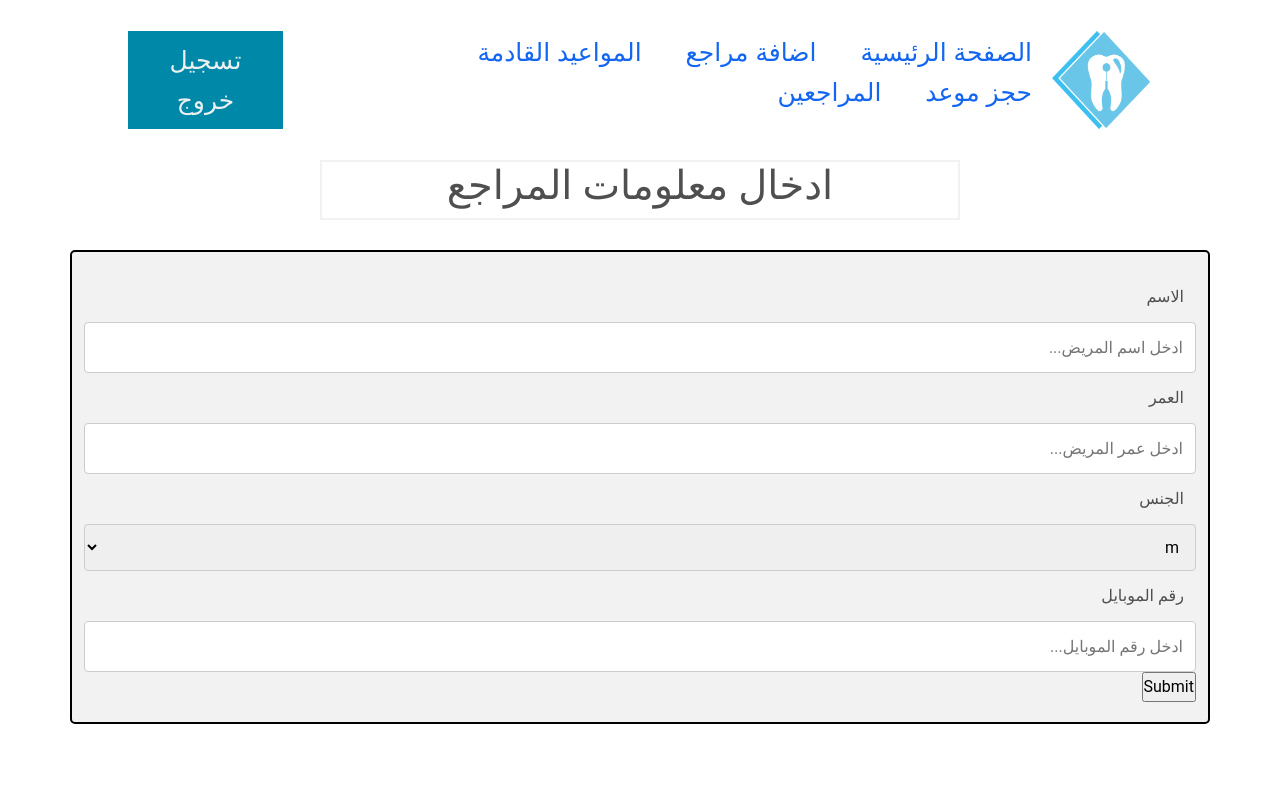
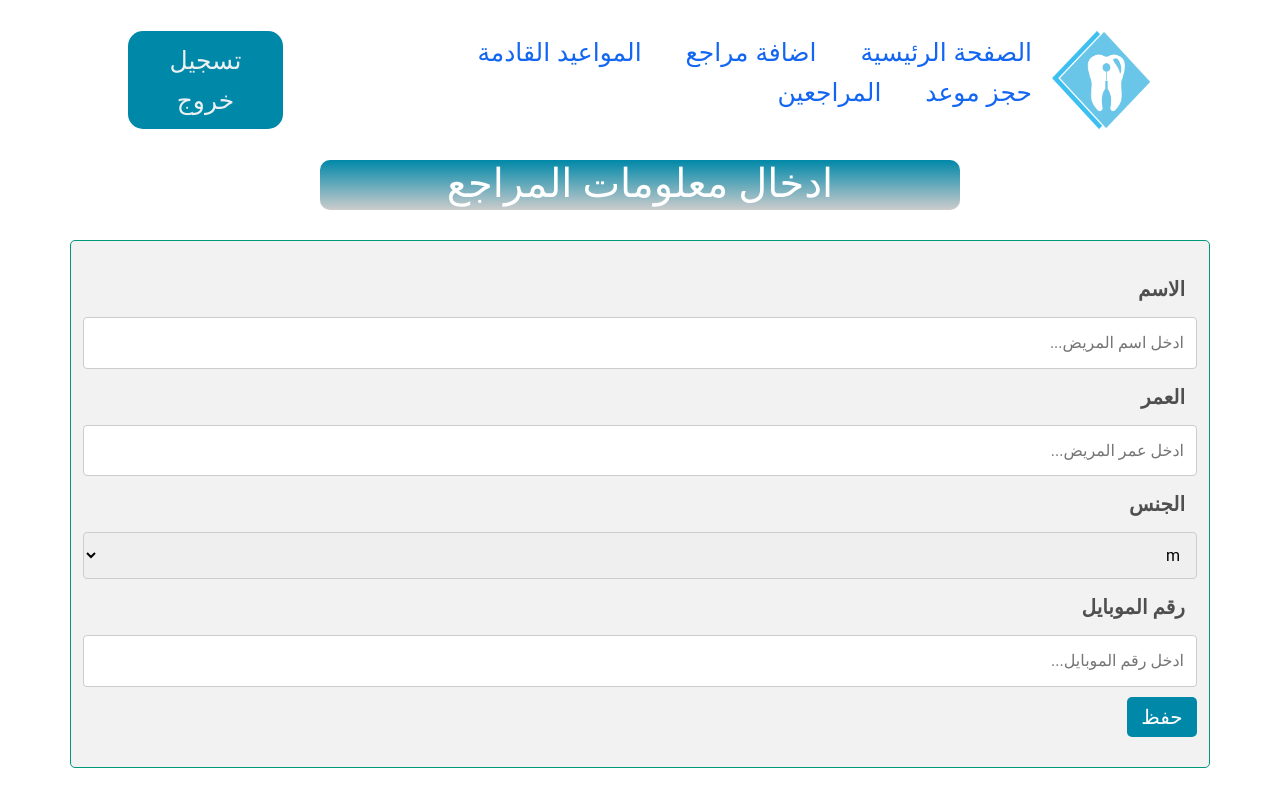
Before and after one commit to ahmedalhakeem/denteeth, a Django app: page /add_patient in a window 1280 px wide. Run offline with Django 3.2, Linux system fonts and the light colour scheme; a user stored in the database is signed in; some libraries are stand-ins or nearby versions.

Commit message:
finish styling

```diff
--- a/dentist/static/dentist/index.css
+++ b/dentist/static/dentist/index.css
@@ -37,7 +37,7 @@ button{
     padding: 9px 25px;
     background-color: rgba(0, 136, 169, 1);
     border: none;
-    border-radius: 100px;
+    /* border-radius: 100px; */
     cursor: pointer;
     transition: all 0.3s ease 0s;
 }
@@ -45,51 +45,10 @@ button:hover{
     background-color: rgba(0, 136, 169, 0.8);
 
 }
+.cta button{
+    border-radius: 15px;
+}
 
-
-
-/* form{
-    border: 3px solid #f1f1f1;
-}
-input[type=text], input[type=password]{
-    width: 100%;
-    padding: 12px 20px;
-    margin: 8px 0;
-    display: inline-block;
-    border: 1px solid #ccc;
-    box-sizing: border-box;
-}
-input[type=submit]{
-    background-color: #4caf50;
-    color: white;
-    padding: 14px 20px;
-    margin: 8px 0;
-    border: none;
-    cursor: pointer;
-    width: 100%;
-}
-input[type=submit]:hover{
-    opacity: 0.8;
-}
-.imagcontainer{
-    text-align: center;
-    margin: 24px 0 12px 0;
-}
-img.avatar{
-    width: 20%;
-    border-radius: 50%;
-}
-#apptitle{
-    background-color: #4287f5;
-    width: 100%;
-    height: 80px;
-}
-#apptitle {
-    text-decoration: overline;
-    text-align: center;
-    font-size:80px;
-    color: white;
-}*/
 /* CSS styling of the main page*/
 .wrapper {
     display: flex;
@@ -112,11 +71,15 @@ img.avatar{
 
 /* CSS Styling of add_patient*/
 .hea{
-
-    border: 2px solid #f1f1f1;
+    background-color: #0088a9;
+    background-image: linear-gradient( #0088a9, #ccc );
+    /* border: 2px solid #f1f1f1;     */
     /* transform: translate(0, -10px); */
+    border-radius: 10px;
     width: 50%;
+    height: 50px;
     margin: auto;
+    color: white;
     text-align: center;
 }
 
@@ -131,6 +94,8 @@ img.avatar{
 .labelForm {
   padding: 12px 12px 12px 0;
   display: inline-block;
+  font-size: 20px;
+  font-weight:bold;
 }
 /* input[type=submit]{
     background-color: #04AA6D;
@@ -157,7 +122,7 @@ img.avatar{
     border-radius: 5px;
     background-color: #f2f2f2;
     padding: 20px;
-    border: 2px solid black;
+    border: 0.5px solid #009879;
     margin-top: 30px;
   }
 
@@ -218,11 +183,7 @@ img.avatar{
     background-color:burlywood;
 }
 .search__wrapper{
-    /* border: 1px solid black; */
-    /* margin-right: 20px; */
-    /* padding: 5px; */
     margin: auto;
-    /* transform: translate(-50%, -50%); */
     width: 30%;
 
 }
@@ -260,12 +221,19 @@ img.avatar{
     text-decoration: none;
     width: 80%;
 }
-/* CSS styling for patient profile*/
+
+/* appointment style */
+#book__button, #save__button{
+    margin: 10px 0px 10px 0px;
+    width: 70px;
+    height: 40px;
+    border: none;
+    border-radius: 5px;
+    background-color: #0088a9;
+    font-size: 20px;
+    color: #fff;
+    text-align: center;
 }
-/* .col{
-    border: 1px solid #4caf50;
-    text-align: center;
-} */
 
 /*Next appointment table*/
 .styled-table{
--- a/dentist/templates/dentist/add_patient.html
+++ b/dentist/templates/dentist/add_patient.html
@@ -23,7 +23,7 @@ Add_patient Page
                 </div>
             </div>
             {% endfor %}
-                <input type="submit">
+                <input id="save__button" type="submit" value="حفظ">
         </form>
     </div>
 
--- a/dentist/templates/dentist/appointments.html
+++ b/dentist/templates/dentist/appointments.html
@@ -39,7 +39,7 @@ Book a new appointment
                     <input type="text" class="inputForm" name="notes" id="datepicker" required>
                 </div>
             </div>
-            <input type="submit" value="submit">
+            <input id="book__button" type="submit" value="حجز">
         </form>
     </div>
         <!-- {{ form }} -->
```
